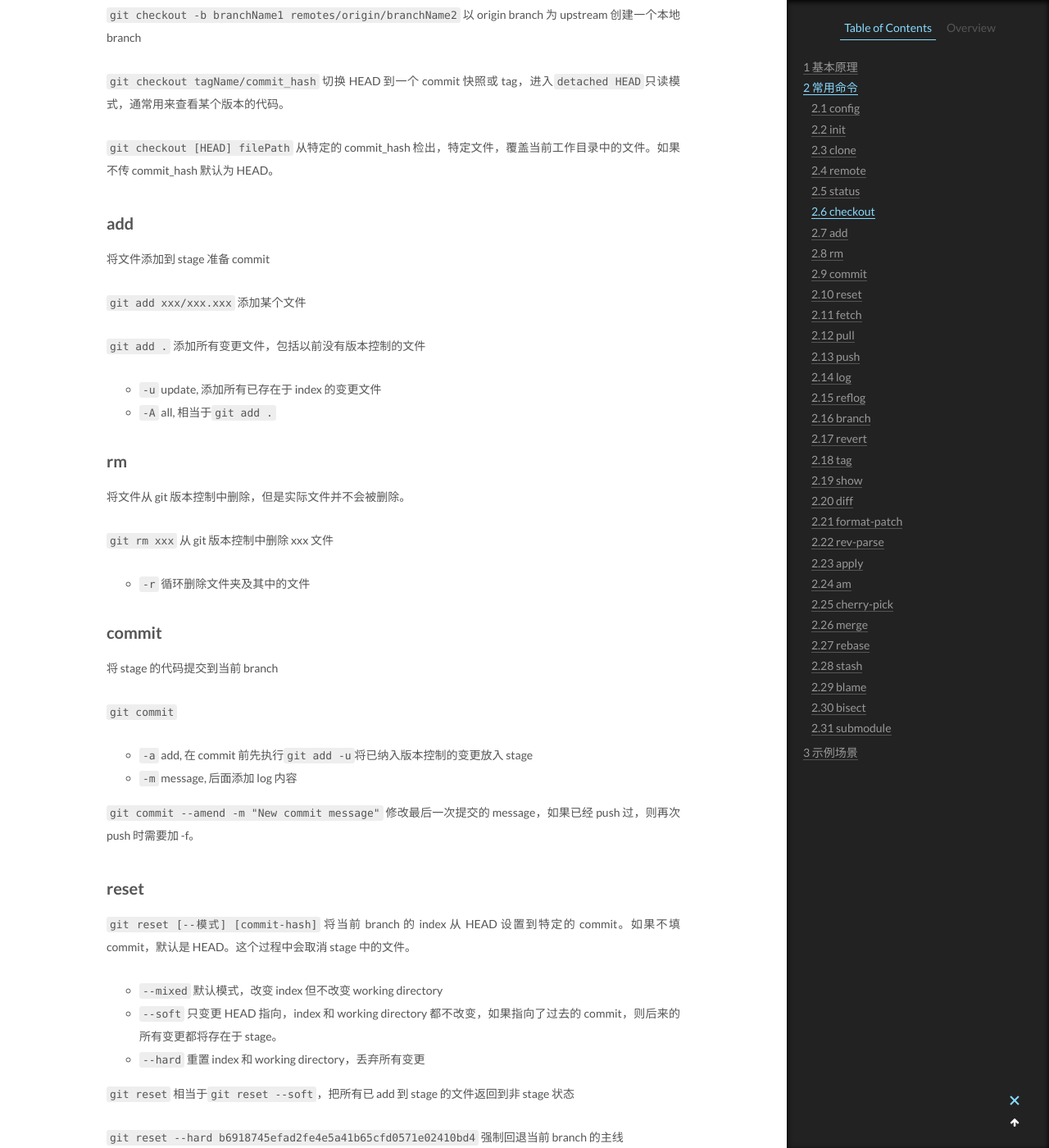
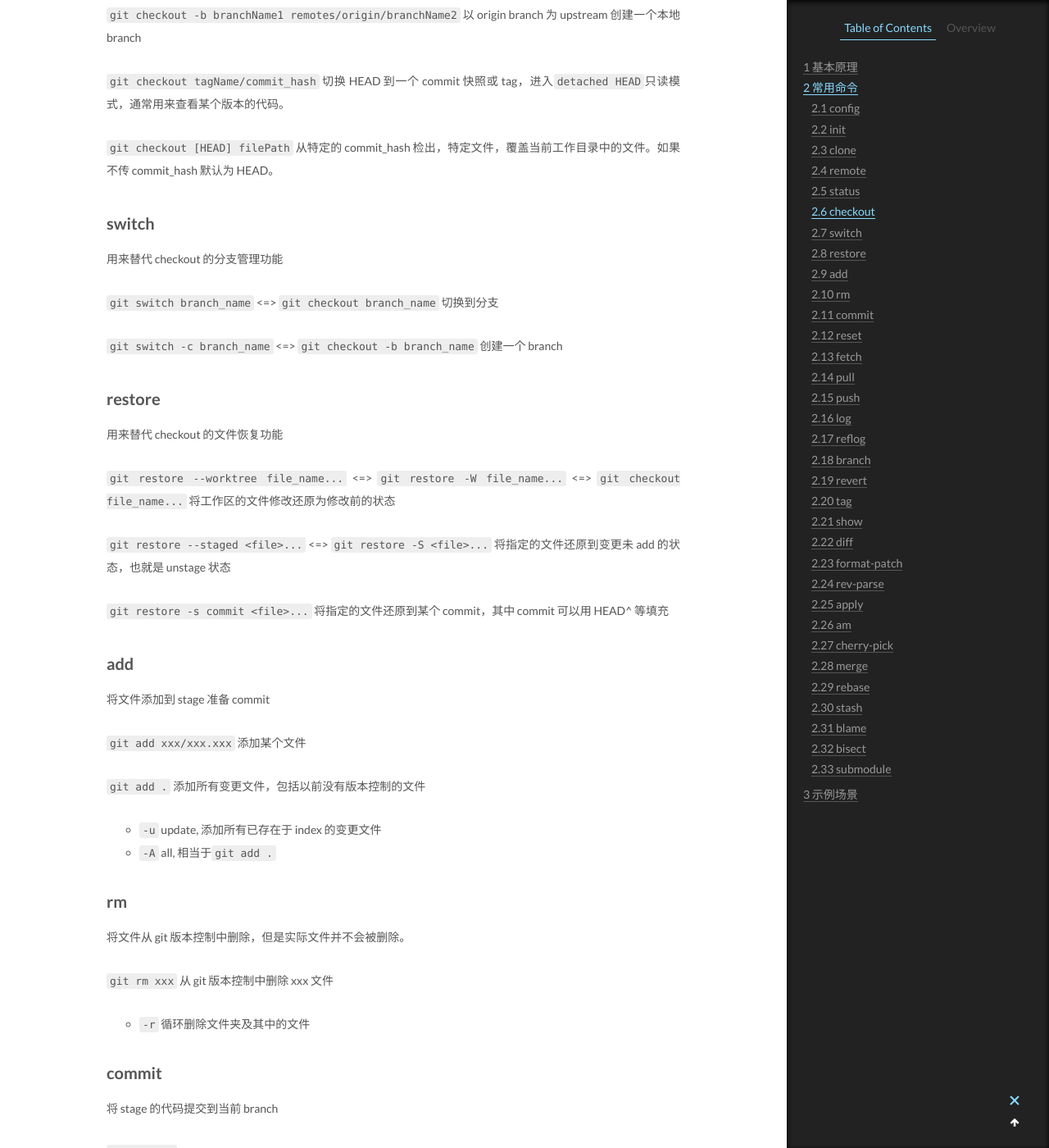
Before and after one commit to CodeHunter2006/CodeHunter2006.github.io, a Jekyll site: the page built from _posts/2019-10-02-Git_CMD.md, in a window 1280 px wide and 1400 px high, scrolled down 5858 px. Shown: the whole window at 82% size. Built offline with Jekyll 4.4.1, drawn with Linux system fonts in a browser that asks for light colours.

Commit message:
[doc]: add contents.

```diff
--- a/_posts/2019-10-02-Git_CMD.md
+++ b/_posts/2019-10-02-Git_CMD.md
@@ -188,6 +188,29 @@ clone 到 bbb 文件夹下，不实用默认的文件夹名
 
 `git checkout [HEAD] filePath`
 从特定的 commit_hash 检出，特定文件，覆盖当前工作目录中的文件。如果不传 commit_hash 默认为 HEAD。
+
+## switch
+
+用来替代 checkout 的分支管理功能
+
+`git switch branch_name` <=> `git checkout branch_name`
+切换到分支
+
+`git switch -c branch_name` <=> `git checkout -b branch_name`
+创建一个 branch
+
+## restore
+
+用来替代 checkout 的文件恢复功能
+
+`git restore --worktree file_name...` <=> `git restore -W file_name...` <=> `git checkout file_name...`
+将工作区的文件修改还原为修改前的状态
+
+`git restore --staged <file>...` <=> `git restore -S <file>...`
+将指定的文件还原到变更未 add 的状态，也就是 unstage 状态
+
+`git restore -s commit <file>...`
+将指定的文件还原到某个 commit，其中 commit 可以用 HEAD^ 等填充
 
 ## add
 
```
Also changed, not shown: _posts/2020-06-01-Fitness_Record.md (+4 -3 lines).
